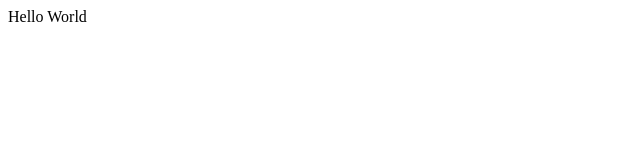
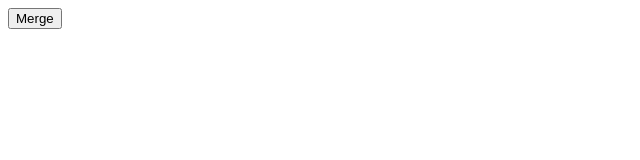
Before and after one commit to kellydanielaf/my-first-static-web-app, a React (Create React App) app: page / in a window 1280 px wide. Shown: the top 160 px of the page, without its empty margins (0-640 px from the left). Built offline with nearby package versions, Linux system fonts and the light colour scheme; the HTML template or start-up script is replaced by a standard one.

Commit message:
Update App.js

```diff
--- a/src/App.js
+++ b/src/App.js
@@ -2,7 +2,12 @@ import React from 'react';
 
 function App() {
   const value = 'World';
-  return <div>Hello {value}</div>;
+  return <div><button>Merge</button></div>;
+  /*return (
+    <div>
+      <button>Merge</button>
+      </div>
+  );*/
 }
 
 export default App;
```
